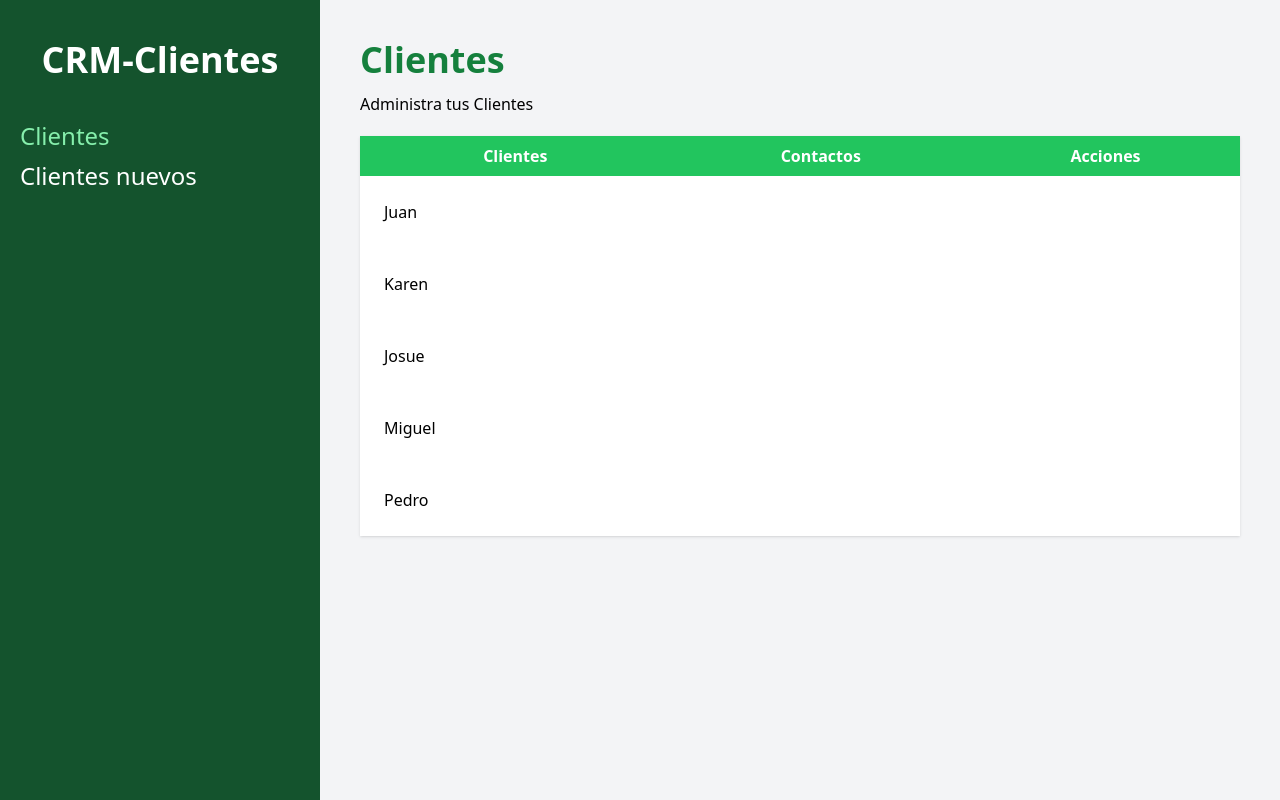
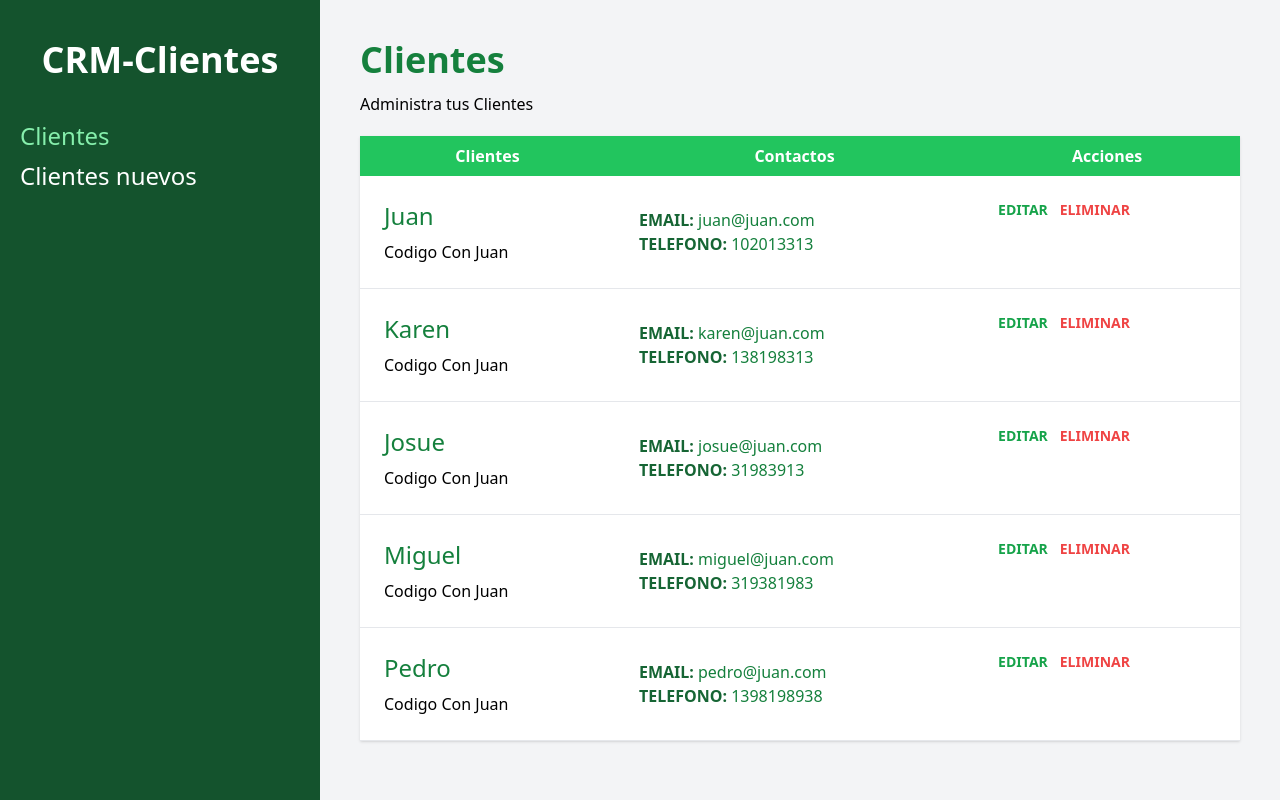
Before and after one commit to JerlibGnzlz/crm-react, a React (Vite) app: page / in a window 1280 px wide. Built offline with nearby package versions, Linux system fonts and the light colour scheme.

Commit message:
feature botones edit y delete  navigate y formulario

```diff
--- a/src/components/Cliente.jsx
+++ b/src/components/Cliente.jsx
@@ -1,12 +1,30 @@
+/* eslint-disable no-unused-vars */
+/* eslint-disable react/prop-types */
 
 const Clientes = ({ cliente }) => {
 
-  const { nombre, empresa, email, teñefono, id } = cliente;
+  const { nombre, empresa, email, telefono, id } = cliente;
   return (
-    <tr>
-      <td className="p-6">
-        {nombre}
+    <tr className="border-b">
+      <td className="p-6 space-y-2">
+        <p className="text-2xl text-green-700"> {nombre}</p>
+        <p className=""> {empresa}</p>
       </td>
+
+      <td className="p-6 gap-3">
+        <p className="text-green-700 "><span className="uppercase text-green-800 font-bold">Email: </span>{email}</p>
+        <p className="text-green-700 "><span className="uppercase text-green-800 font-bold">Telefono: </span>{telefono}</p>
+      </td>
+
+      <td className="p-6 flex gap-3 ">
+        <button className="font-bold text-green-600 hover:text-green-700 uppercase text-sm"
+          type="button">Editar</button>
+
+        <button className="font-bold text-red-500 hover:text-red-700 uppercase text-sm"
+          type="button">Eliminar</button>
+      </td>
+
+
     </tr>
   );
 };
--- a/src/pages/NuevoCliente.jsx
+++ b/src/pages/NuevoCliente.jsx
@@ -1,7 +1,27 @@
+import { useNavigate } from "react-router-dom";
+
 
 const NuevoCliente = () => {
+
+  const navigate = useNavigate();
+
   return (
-    <div>Nuevo  Cliente</div>
+    <>
+      <h1 className="font-bold text-4xl text-green-700">Nuevo Cliente</h1>
+      <p className="mt-3">LLena todos los campos para registrar un nuevo cliente</p>
+
+
+      <div className="flex justify-end">
+        <button className="text-white bg-green-500 font-bold px-3 py-1 uppercase rounded-md"
+          onClick={() => navigate("/")}
+          type="button">volver
+        </button>
+      </div>
+
+      <div className="bg-white shadow rounded-md md:w-3/4 mx-auto px-5 py-10">
+        <p>formulario aqui</p>
+      </div>
+    </>
   );
 };
 
```
